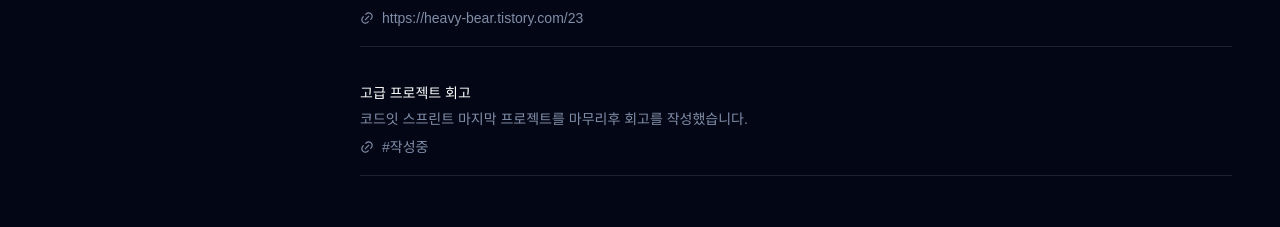
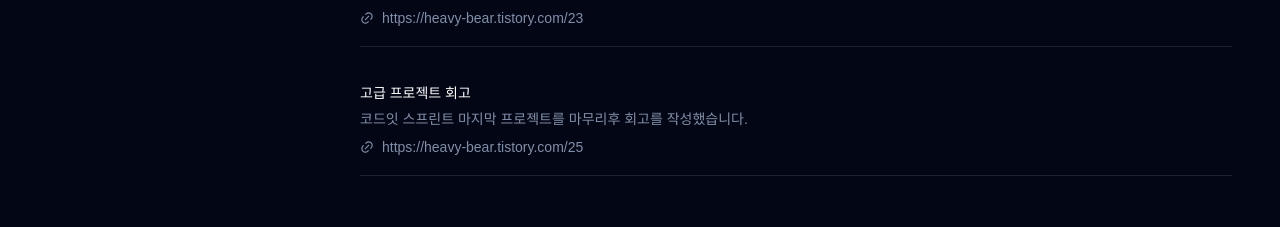
Before and after one commit to cksrlcks/portfolio, a Next.js app: page /projects in a window 1280 px wide. Shown: the part 2341-2568 px from the top of the page. Built offline with nearby package versions, Linux system fonts and the light colour scheme; a web font is replaced by a local one.

Commit message:
feat: epigram 블로그 링크 추가

```diff
--- a/src/data/projects.ts
+++ b/src/data/projects.ts
@@ -114,7 +114,7 @@ export const PROJECT_DATA: Partial<CardData>[] = [
         title: '고급 프로젝트 회고',
         content:
           '코드잇 스프린트 마지막 프로젝트를 마무리후 회고를 작성했습니다.',
-        link: '#작성중',
+        link: 'https://heavy-bear.tistory.com/25',
       },
     ],
   },
```
